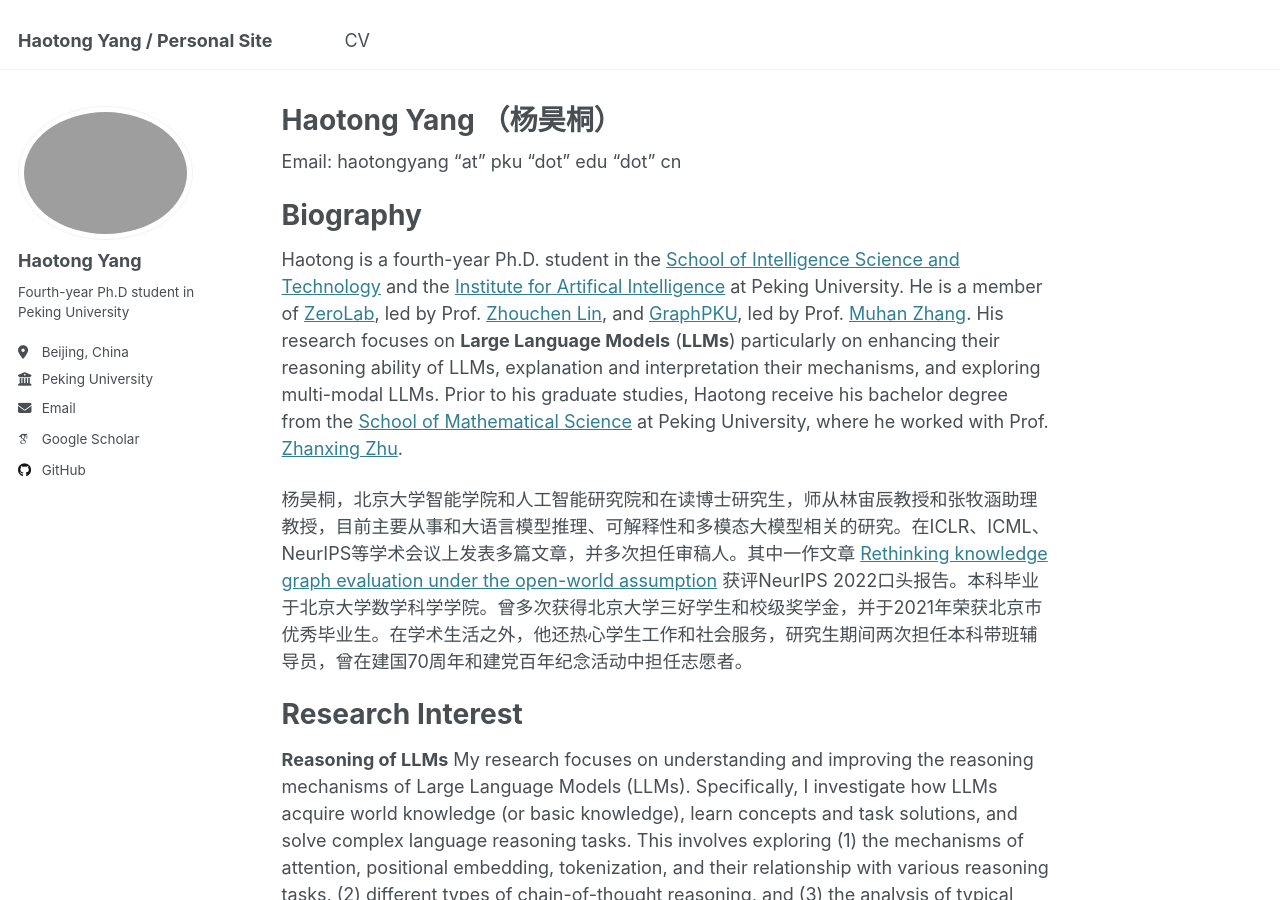
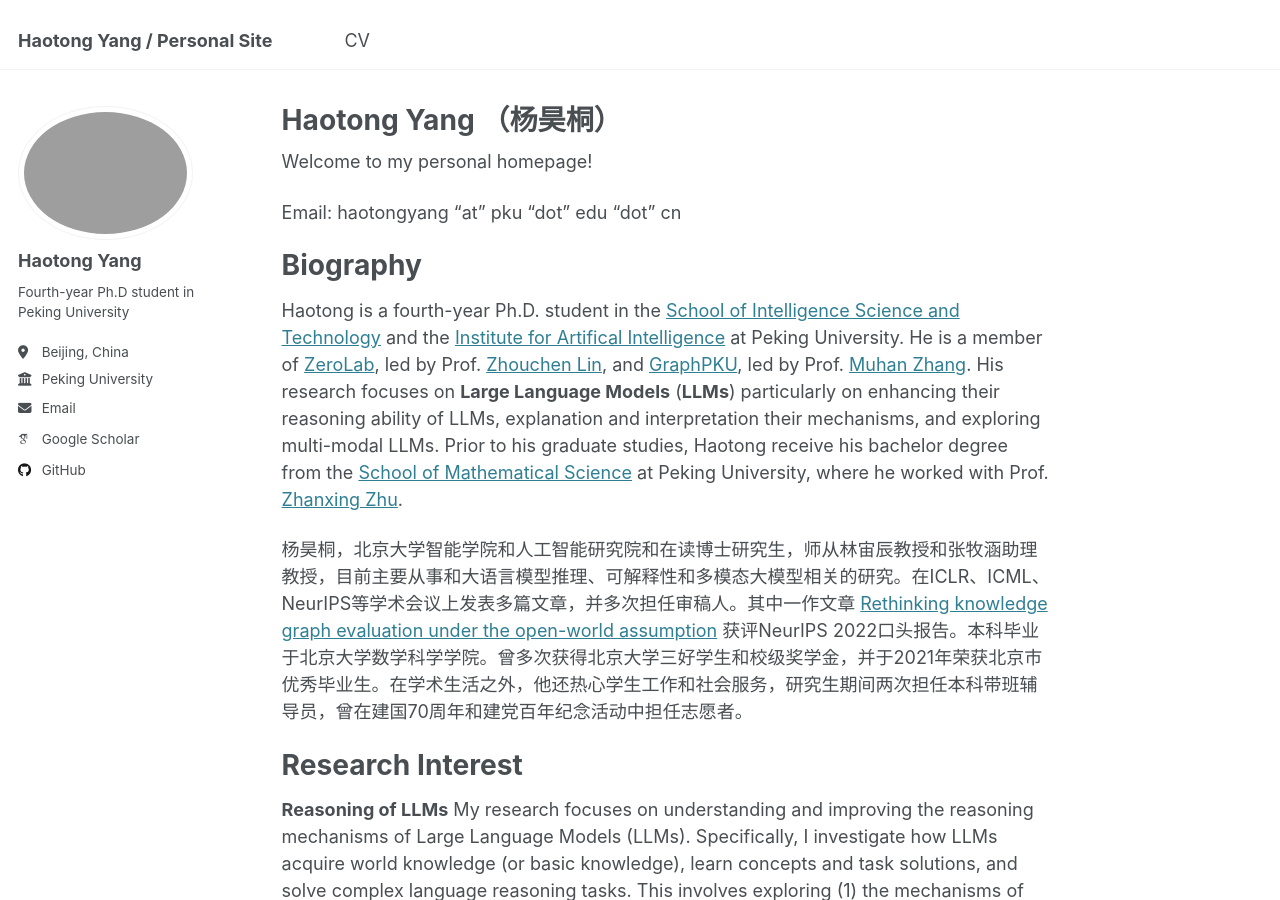
Before and after one commit to haotong-yang/haotong-yang.github.io, a Jekyll site: the page built from _pages/about.md, in a window 1280 px wide and 900 px high. Built offline with Jekyll 4.4.1, drawn with Linux system fonts in a browser that asks for light colours; some web fonts are replaced.

Commit message:
Update about.md

```diff
--- a/_pages/about.md
+++ b/_pages/about.md
@@ -8,6 +8,7 @@ redirect_from:
 ---
 
 
+Welcome to my personal homepage!
 
 Email: haotongyang "at" pku "dot" edu "dot" cn
 
```
